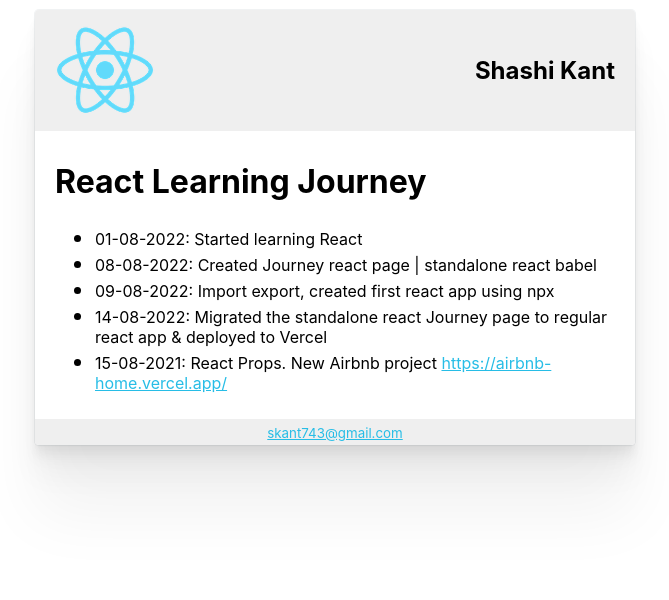
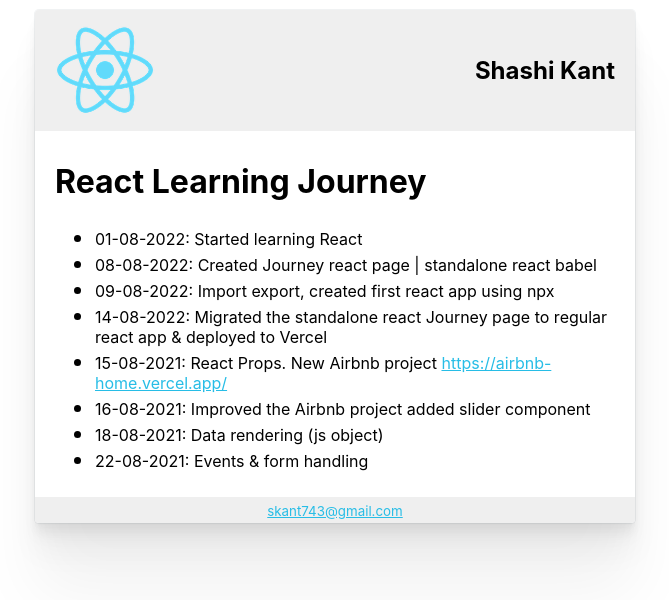
Before and after one commit to codingnut/react-learning-journey, a React (Create React App) app: page / in a window 1280 px wide. Shown: the top 600 px of the page, without its empty margins (305-974 px from the left). Built offline with nearby package versions, Linux system fonts and the light colour scheme.

Commit message:
Journey update

```diff
--- a/src/components/Content.js
+++ b/src/components/Content.js
@@ -10,6 +10,9 @@ export default function Content() {
           <li>09-08-2022: Import export, created first react app using npx</li>
           <li>14-08-2022: Migrated the standalone react Journey page to regular react app & deployed to Vercel </li>
           <li>15-08-2021: React Props. New Airbnb project <a target='_blank' href='https://airbnb-home.vercel.app/'>https://airbnb-home.vercel.app/</a></li>
+          <li>16-08-2021: Improved the Airbnb project added slider component</li>
+          <li>18-08-2021: Data rendering (js object)</li>
+          <li>22-08-2021: Events & form handling</li>
         </ul>
     </main>
     );
```
